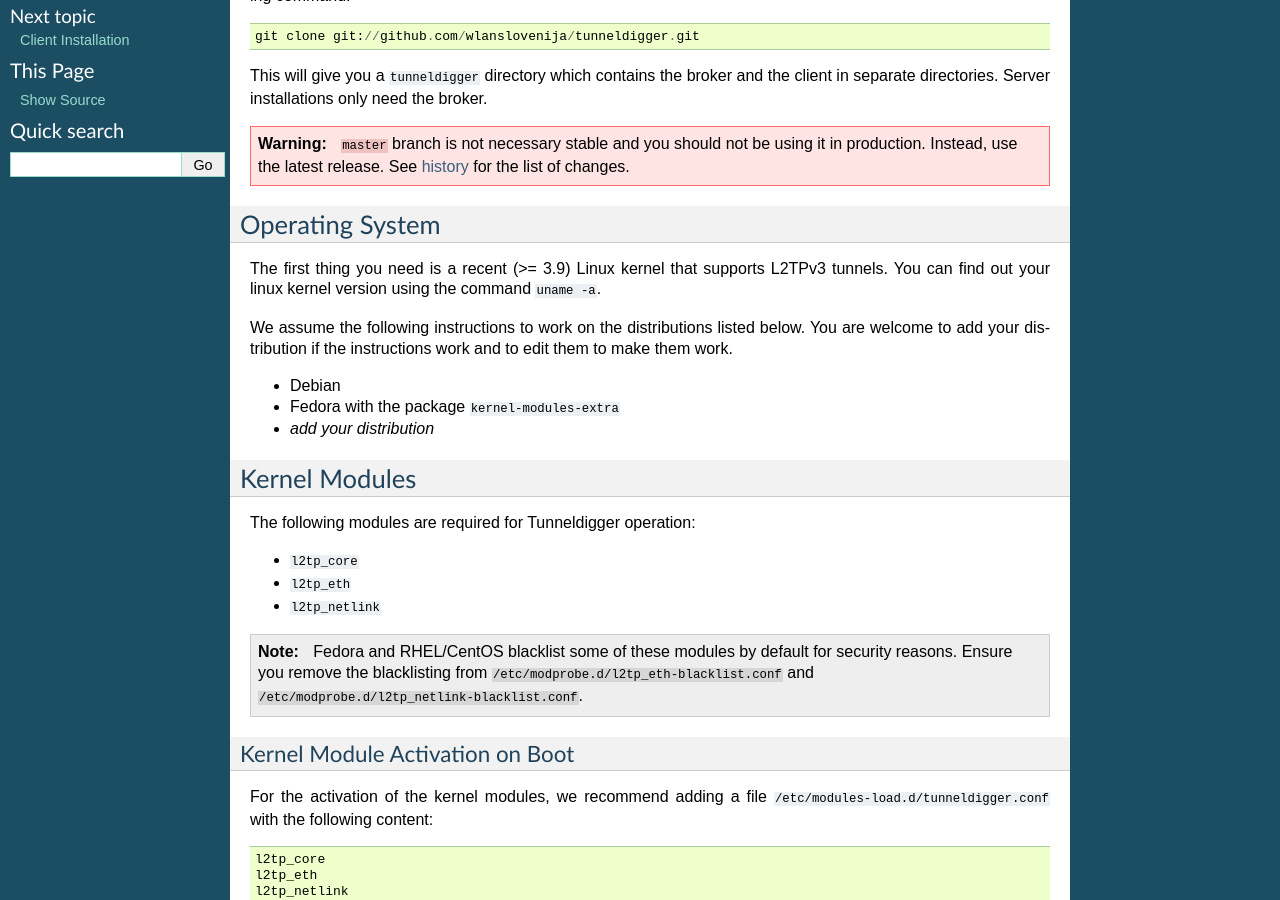
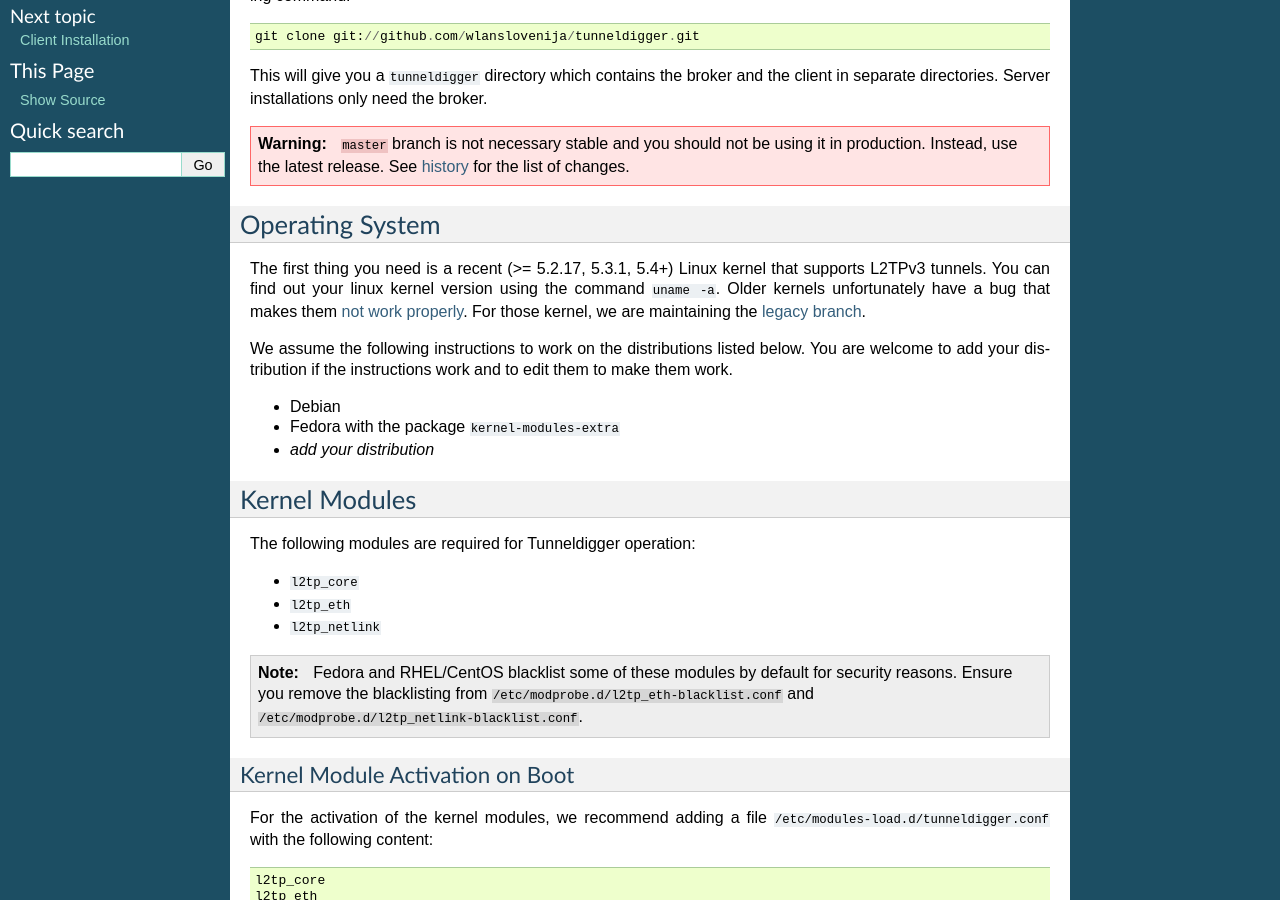
Before and after one commit to wlanslovenija/tunneldigger, a Sphinx documentation site: the page built from docs/server.rst, in a window 1280 px wide and 900 px high, scrolled down 372 px. Built offline with Sphinx 7.4.7, drawn with Linux system fonts in a browser that asks for light colours.

Commit message:
mention the new kernel requirements in the docs

```diff
--- a/HISTORY.rst
+++ b/HISTORY.rst
@@ -24,8 +24,11 @@
 * Improve client behavior on broker failure, and decrease some reconnect
   timeouts.
 * Removed dependency on Netfilter.
+* Removed NAT hack.  However, this means we now require a `very recent kernel`_
+  (>= 5.2.17, 5.3.1, 5.4+).
 
 .. _`installation chapter in the Tunneldigger documentation`: https://tunneldigger.readthedocs.io/en/latest/server.html#installation
+.. _very recent kernel: https://github.com/wlanslovenija/tunneldigger/issues/126
 
 v0.3.0, 2017-Apr-02
 -------------------
--- a/docs/server.rst
+++ b/docs/server.rst
@@ -35,8 +35,13 @@
 Operating System
 ----------------
 
-The first thing you need is a recent (>= 3.9) Linux kernel that supports L2TPv3
+The first thing you need is a recent (>= 5.2.17, 5.3.1, 5.4+) Linux kernel that supports L2TPv3
 tunnels. You can find out your linux kernel version using the command ``uname -a``.
+Older kernels unfortunately have a bug that makes them `not work properly`_.  For those kernel,
+we are maintaining the `legacy branch`_.
+
+.. _not work properly: https://github.com/wlanslovenija/tunneldigger/issues/126
+.. _legacy branch: https://github.com/wlanslovenija/tunneldigger/tree/legacy
 
 We assume the following instructions to work on the distributions listed below.
 You are welcome to add your distribution if the instructions work and to edit them to make them work.
```
